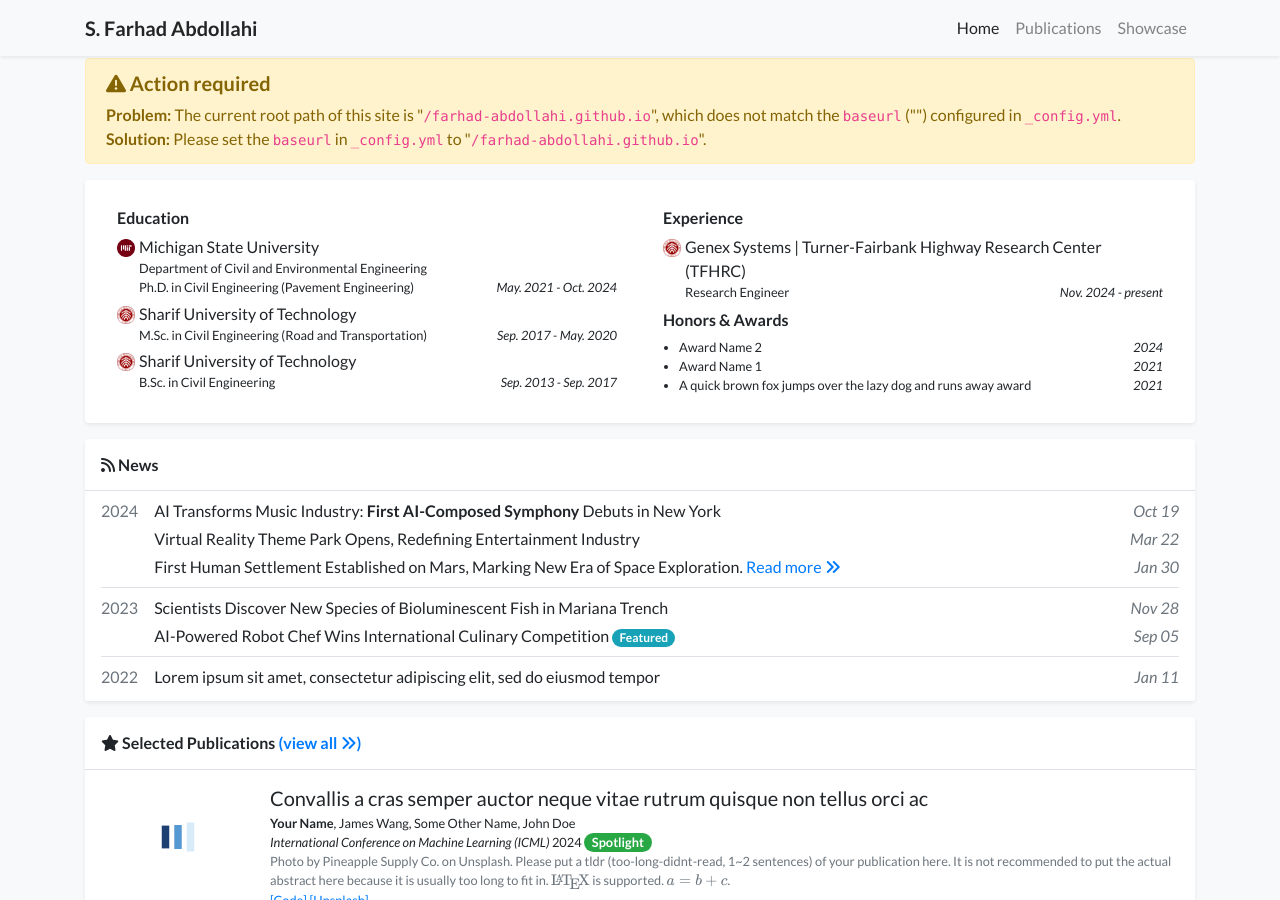
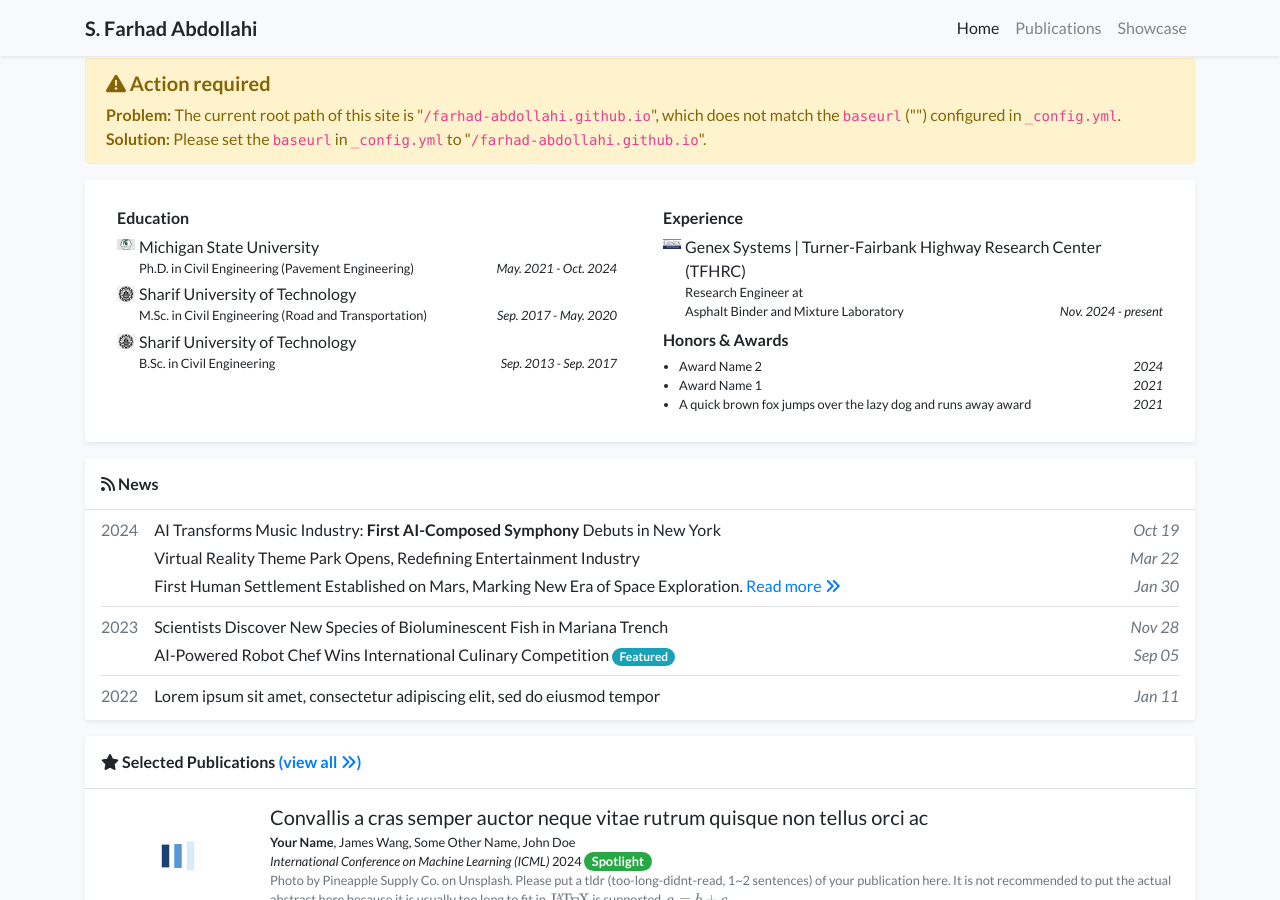
Before and after one commit to farhad-abdollahi/farhad-abdollahi.github.io, a Jekyll site: the page built from index.html, in a window 1280 px wide and 900 px high, scrolled down 585 px. Built offline with Jekyll 4.4.1, drawn with Linux system fonts in a browser that asks for light colours; nearby versions of some CDN libraries; a style sheet for code colours, icons or effects is not loaded.

Commit message:
add logos

```diff
--- a/_data/profile.yml
+++ b/_data/profile.yml
@@ -3,7 +3,7 @@ secondary_name: ""
 navbar_name: "S. Farhad Abdollahi"
 
 positions:
-- logo: /assets/images/badges/USDOT.svg  # Logo is optional
+- logo: /assets/images/badges/USDOT_logo.png  # Logo is optional
   name: Research Engineer
 # - name: Position 2 without logo
 
@@ -44,24 +44,24 @@ portrait_url: /assets/images/photos/portrait.jpg
 
 education:
 - name: Michigan State University
-  logo: /assets/images/badges/MIT_Social_circle.png
-  position: >-
-    Department of Civil and Environmental Engineering <br/>
-    Ph.D. in Civil Engineering (Pavement Engineering)
+  logo: /assets/images/badges/MSU_logo.png
+  position: Ph.D. in Civil Engineering (Pavement Engineering)
   date: May. 2021 - Oct. 2024
 - name: Sharif University of Technology
-  logo: /assets/images/badges/PKU_red.png
+  logo: /assets/images/badges/Sharif_logo.png
   position: M.Sc. in Civil Engineering (Road and Transportation)
   date: Sep. 2017 - May. 2020
 - name: Sharif University of Technology
-  logo: /assets/images/badges/PKU_red.png
+  logo: /assets/images/badges/Sharif_logo.png
   position: B.Sc. in Civil Engineering
   date: Sep. 2013 - Sep. 2017
 
 experience:
 - name: Genex Systems | Turner-Fairbank Highway Research Center (TFHRC)
-  logo: /assets/images/badges/PKU_red.png
-  position: Research Engineer
+  logo: /assets/images/badges/Genex_logo.png
+  position: >-
+    Research Engineer at <br/>
+    Asphalt Binder and Mixture Laboratory
   date: Nov. 2024 - present
 
 awards:
```
Also changed, not shown: assets/images/badges/Genex_logo.png (added), assets/images/badges/MSU_logo.png (added), assets/images/badges/Sharif_logo.png (added), assets/images/badges/USDOT_logo.png (added).
